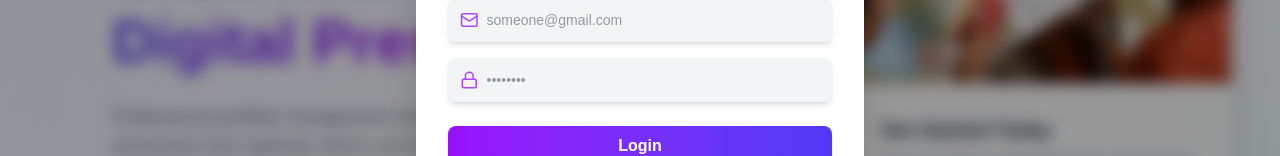
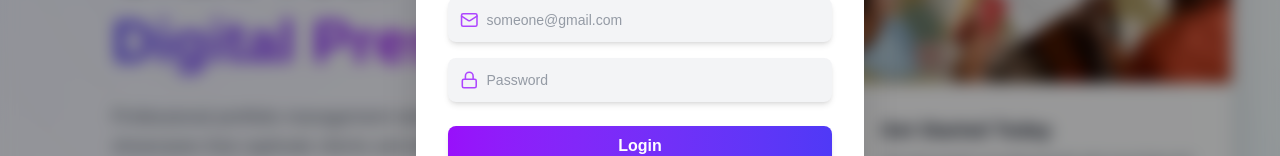
Before and after one commit to KeithMuwanguzi/devlink-frontend, a Next.js app: page / in a window 1280 px wide. Both pictures are taken after a click on the button "Get Started". Shown: the part 368-524 px from the top of the page. Built offline with nearby package versions, Linux system fonts and the light colour scheme.

Commit message:
new changes

```diff
--- a/src/app/(features)/Authentication/Login.tsx
+++ b/src/app/(features)/Authentication/Login.tsx
@@ -45,7 +45,7 @@ const Login = ({ onClose }: LoginProps) => {
           <Lock className="w-5 h-5 text-purple-500 mr-2" />
           <input
             type="password"
-            placeholder="••••••••"
+            placeholder="Password"
             value={password}
             onChange={(e) => setPassword(e.target.value)}
             className="bg-transparent w-full outline-none text-sm text-gray-700"
--- a/src/app/(features)/Authentication/Signup.tsx
+++ b/src/app/(features)/Authentication/Signup.tsx
@@ -70,7 +70,7 @@ const SignUp = ({ onClose }: SignUpProps) => {
           <Lock className="w-5 h-5 text-purple-500 mr-2" />
           <input
             type="password"
-            placeholder="••••••••"
+            placeholder="Password"
             value={password}
             onChange={(e) => setPassword(e.target.value)}
             className="bg-transparent w-full outline-none text-sm text-gray-700"
```
